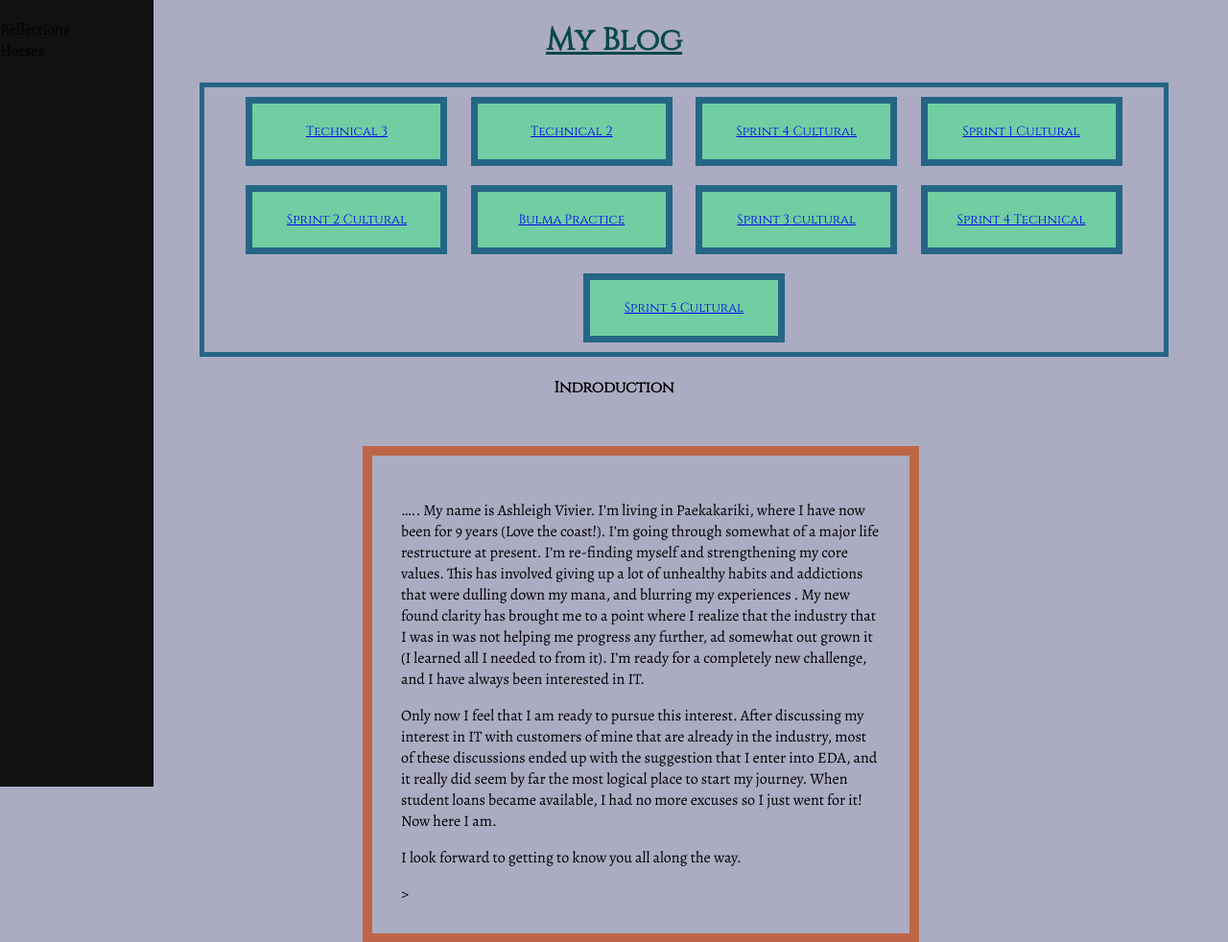
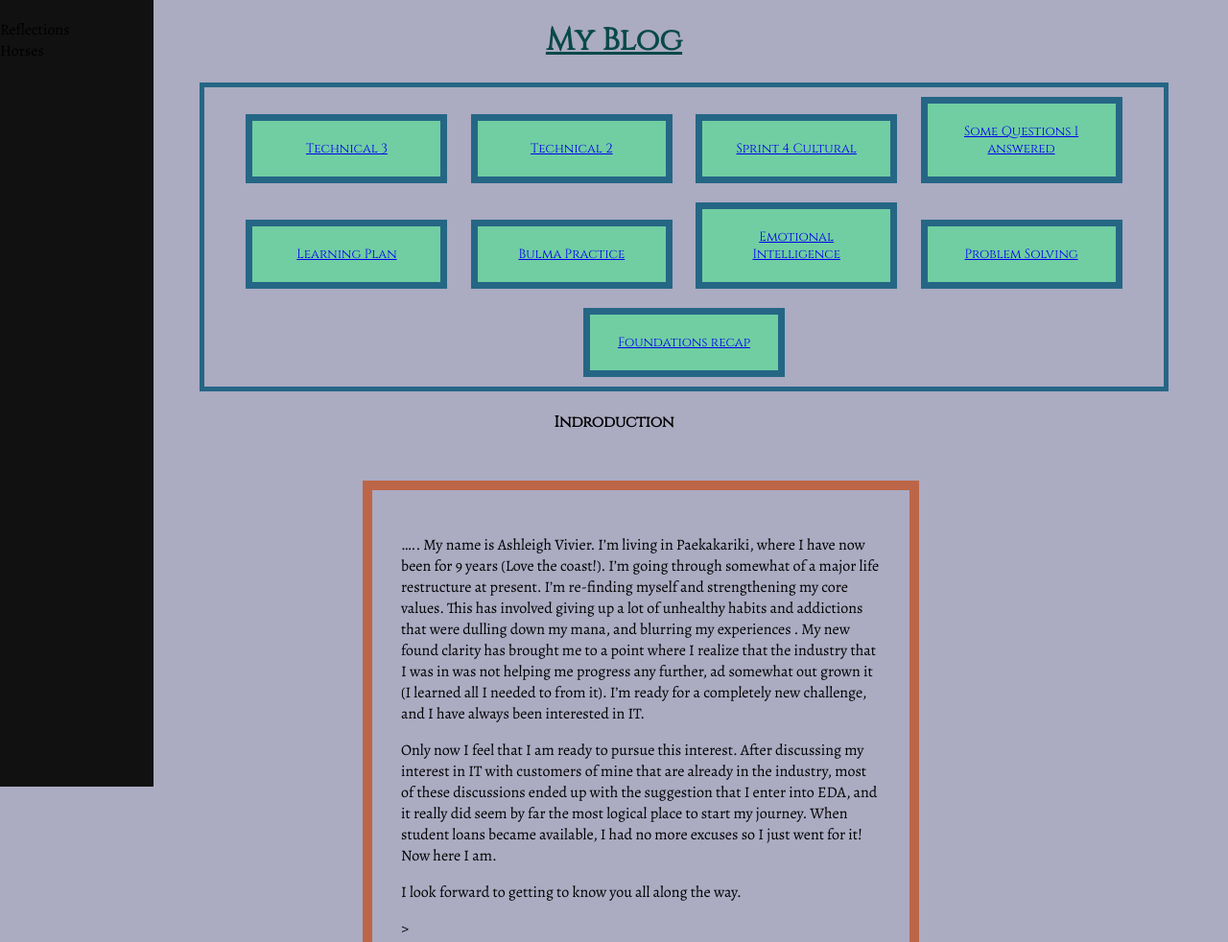
Before and after one commit to AshVivier/AshVivier.github.io, a plain HTML site: page index.html in a window 1280 px wide. Shown: the top 982 px of the page at 96% size. Drawn offline with nearby package versions, Linux system fonts and the light colour scheme; a web font is replaced by a local one.

Commit message:
Button name change

```diff
--- a/index.html
+++ b/index.html
@@ -37,12 +37,12 @@
         <button style="text-align: center; font-family: 'Libre Barcode 39 Text', cursive;
         font-family: 'Cinzel', serif;">
         <a href=" AshVivier.github.io/sprint1-cultural.html">
-        Sprint 1 Cultural</a></button>
+        Some Questions I answered</a></button>
 
         <button style="text-align: center; font-family: 'Libre Barcode 39 Text', cursive;
         font-family: 'Cinzel', serif;">
         <a href="AshVivier.github.io/sprint2-cultural.html">
-        Sprint 2 Cultural</a></button>
+        Learning Plan</a></button>
 
         <button style="text-align: center; font-family: 'Libre Barcode 39 Text', cursive;
         font-family: 'Cinzel', serif;">
@@ -52,17 +52,17 @@
         <button style="text-align: center; font-family: 'Libre Barcode 39 Text', cursive;
         font-family: 'Cinzel', serif;">
         <a href="AshVivier.github.io/sprint3-cultural.html">
-        Sprint 3 cultural </a></button>
+         Emotional Intelligence </a></button>
 
         <button style="text-align: center; font-family: 'Libre Barcode 39 Text', cursive;
         font-family: 'Cinzel', serif;">
         <a href="AshVivier.github.io/sprint4_technical.html">
-        Sprint 4 Technical</a></button>
+        Problem Solving</a></button>
 
         <button style="text-align: center; font-family: 'Libre Barcode 39 Text', cursive;
         font-family: 'Cinzel', serif;">
         <a href="AshVivier.github.io/sprint5-cultural.html">
-        Sprint 5 Cultural</a></button>
+        Foundations recap</a></button>
 
   </div>
         <div>
```
